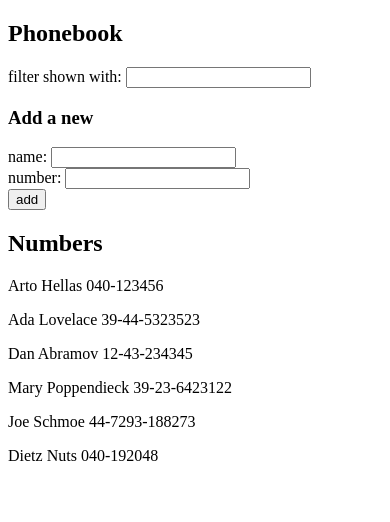
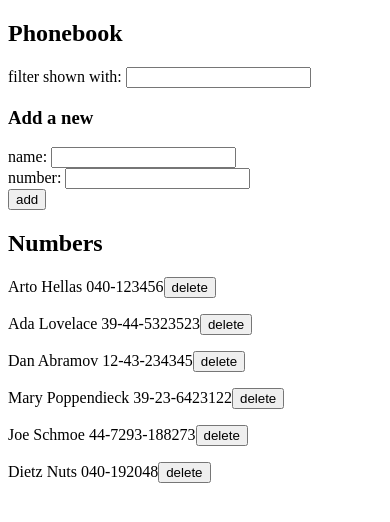
Before and after one commit to tristan-kkc/fullstackopen, a React (Vite) app in the folder part2/the-phonebook/: page / in a window 390 px wide. Shown: the top 522 px of the page. Built offline with nearby package versions, Linux system fonts and the light colour scheme; data requests are answered from the project's data file.

Commit message:
Complete Exercise 2.14 of The Phonebook

```diff
--- a/part2/the-phonebook/src/App.jsx
+++ b/part2/the-phonebook/src/App.jsx
@@ -1,6 +1,6 @@
 import { useState, useEffect } from 'react'
 
-import Persons from './components/Persons'
+import Person from './components/Person'
 import PersonForm from './components/PersonForm'
 import Filter from './components/Filter'
 
@@ -11,10 +11,12 @@ const App = () => {
   const [filter, setFilter] = useState('')
 
   // fetch initial persons.json from server
-  personService
-  .getAll()
-  .then(initialPersons => {
-    setPersons(initialPersons)
+  useEffect(() => {
+    personService
+    .getAll()
+    .then(initialPersons => {
+      setPersons(initialPersons)
+    })
   }, [])
 
   const personsToShow = persons.filter(person =>
@@ -33,6 +35,24 @@ const App = () => {
     })
   }
 
+const deletePerson = id => {
+  const person = persons.find(p => p.id === id)
+
+  if (!person) return
+
+  if (window.confirm(`Delete ${person.name}?`)) {
+    personService
+      .remove(id)
+      .then(() => {
+        setPersons(persons.filter(p => p.id !== id))
+      })
+      .catch(error => {
+        alert(`The person '${person.name}' was already deleted from the server`)
+        setPersons(persons.filter(p => p.id !== id))
+      })
+  }
+}
+
   return (
     <div>
       <h2>Phonebook</h2>
@@ -42,7 +62,14 @@ const App = () => {
       <PersonForm addPerson={addPerson}/>
 
       <h2>Numbers</h2>
-      <Persons persons={personsToShow} />
+      <div>
+        {personsToShow.map(person =>
+          <Person
+          key={person.id}
+          person={person}
+          deletePerson={() => deletePerson(person.id)}/>
+        )}
+      </div>
     </div>
   )
 }
--- /dev/null
+++ b/part2/the-phonebook/src/components/Person.jsx
@@ -0,0 +1,10 @@
+const Persons = ({ person, deletePerson }) => {
+  return (
+    <p key={person.id}>
+      {person.name} {person.number}
+      <button onClick={deletePerson}>delete</button>
+    </p>
+  )
+}
+
+export default Persons
--- a/part2/the-phonebook/src/components/Persons.jsx
+++ /dev/null
@@ -1,13 +0,0 @@
-const Persons = ({ persons }) => {
-  return (
-    <div>
-      {persons.map(person =>
-        <p key={person.id}>
-          {person.name} {person.number}
-        </p>
-      )}
-    </div>
-  )
-}
-
-export default Persons
--- a/part2/the-phonebook/src/services/person.js
+++ b/part2/the-phonebook/src/services/person.js
@@ -16,4 +16,9 @@ const update = (id, newObject) => {
     return request.then(response => response.data)
 }
 
-export default { getAll, create, update }
+const remove = id => {
+    const request = axios.delete(`${baseUrl}/${id}`)
+    return request.then(response=>response.data)
+}
+
+export default { getAll, create, update, remove }
```
